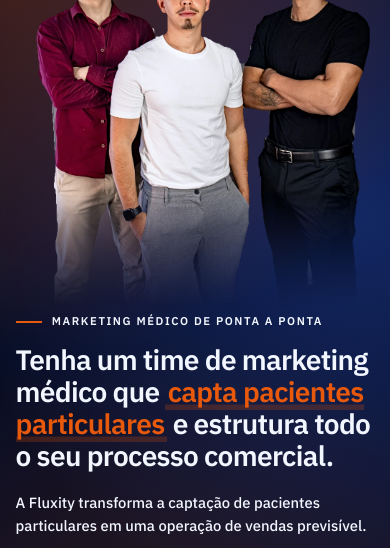
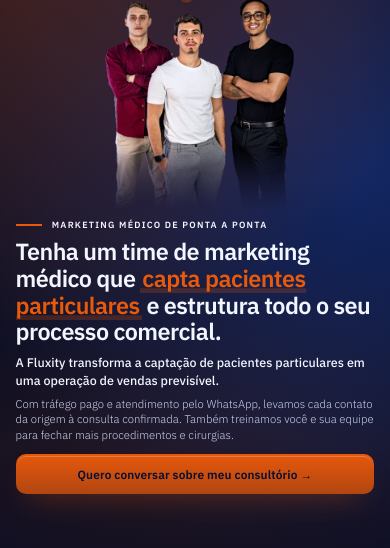
Before and after one commit to fluxitymed/FluxityLP-original, a plain HTML site: page index.html in a window 390 px wide. Shown: the part 221-769 px from the top of the page. Drawn offline with Linux system fonts and the light colour scheme.

Commit message:
Compacta hero para telas mobile

```diff
--- a/style.css
+++ b/style.css
@@ -734,3 +734,17 @@ section{margin-top:0;border-radius:0;box-shadow:none}
   .hero-in .photo{order:-1;width:100%}
   .hero-in .hero-txt{width:100%}
 }
+
+/* Hero compacto para caber integralmente na tela de celulares. */
+@media(max-width:600px){
+  .hero-in{padding-top:4rem}
+  .hero-in .photo .big.wm{margin-bottom:-.35rem}
+  .hero-in .photo .big.wm img{height:clamp(42px,12vw,58px)}
+  .hero-in .photo>img{width:min(52vw,210px)}
+  .hero-in .hero-txt{padding-bottom:1.1rem}
+  .hero-in .tag{font-size:.62rem;margin-bottom:.45rem}
+  .hero h1{font-size:clamp(1.35rem,6vw,1.65rem);margin-bottom:.65rem}
+  .hero .lead{font-size:.86rem;line-height:1.4;margin-bottom:.45rem}
+  .hero .sub2{font-size:.78rem;line-height:1.38;margin-bottom:.8rem}
+  .hero .btn{padding:.72rem 1rem;font-size:.82rem}
+}
```
